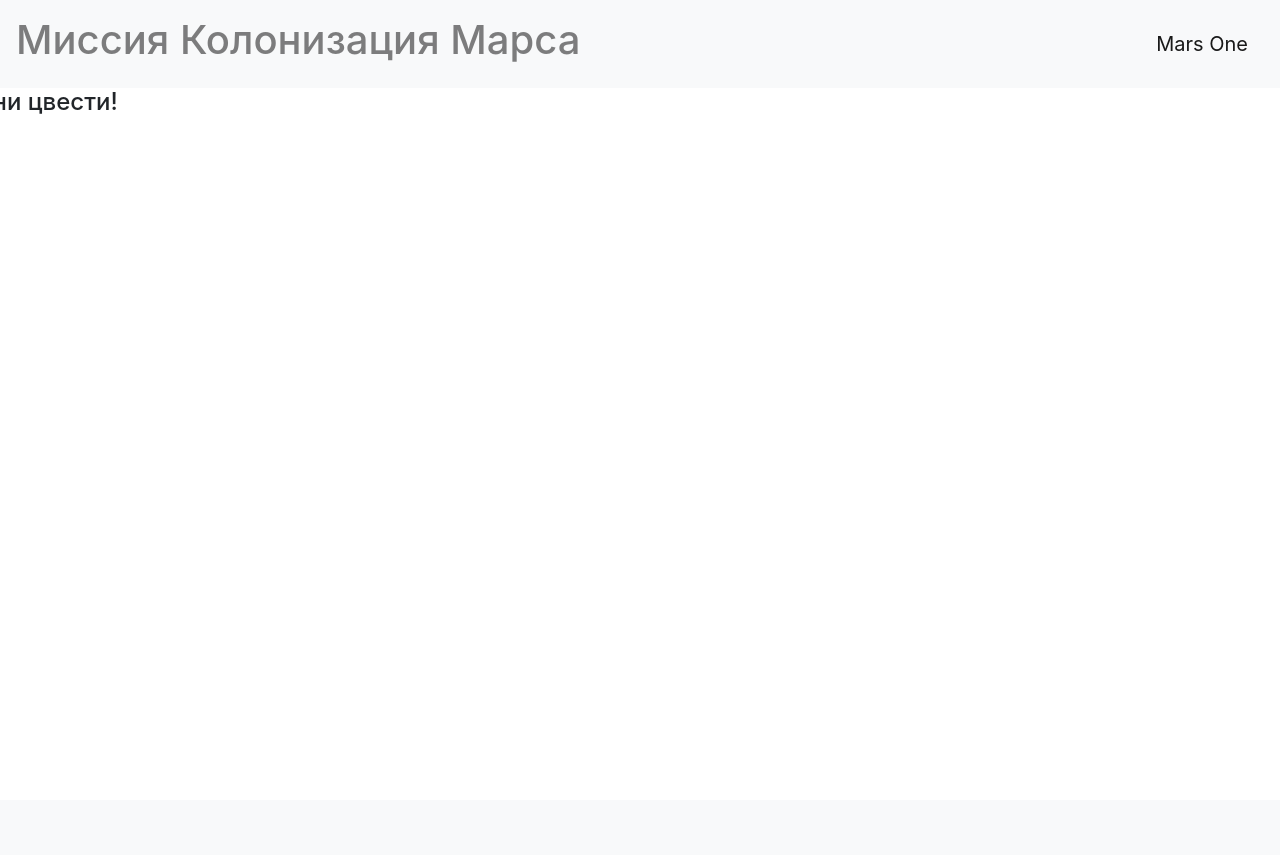
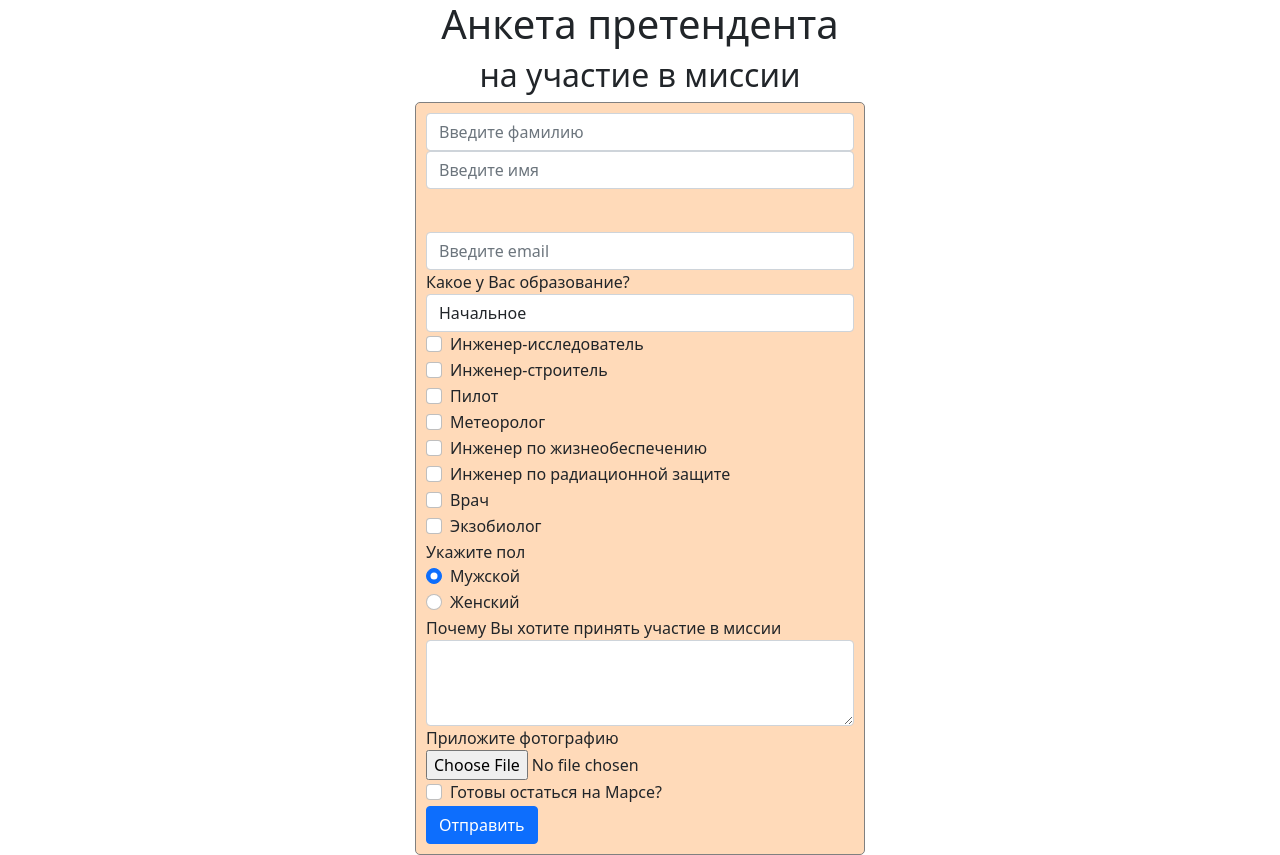
Before and after one commit to IDRERD/mars, a Flask app: page /astronaut_selection in a window 1280 px wide. Before the commit the page ends 114 px from the top, so only its background shows below. Run offline with Flask 3, Linux system fonts and the light colour scheme; some libraries are stand-ins or nearby versions.

Commit message:
Mars astronaut selection page

```diff
--- a/server.py
+++ b/server.py
@@ -45,5 +45,15 @@
         return f.read()
 
 
+@app.route("/astronaut_selection", methods=["POST", "GET"])
+def astronaut_selection():
+    if request.method == "GET":
+        with open("templates/astronaut_selection.html", encoding="utf8") as f:
+            return f.read()
+    elif request.method == "POST":
+        f = request.files
+        return "Ваша заявка успешно оставлена"
+
+
 if __name__ == "__main__":
     app.run(port=8000, host="127.0.0.1")
--- /dev/null
+++ b/static/css/astronaut_selection_style.css
@@ -0,0 +1,15 @@
+h1{
+	text-align: center;
+}
+h2{
+	text-align: center;
+}
+form.login_form{
+	margin-left: auto;
+	margin-right: auto;
+	max-width: 450px;
+	background-color: peachpuff;
+	border: 1px solid gray;
+	border-radius: 5px;
+	padding: 10px;
+}
--- a/static/css/style.css
+++ b/static/css/style.css
@@ -1,3 +1,4 @@
 h1{
 	color: red;
+	text-align: center;
 }
--- /dev/null
+++ b/templates/astronaut_selection.html
@@ -0,0 +1,87 @@
+<!DOCTYPE HTML>
+<!DOCTYPE html>
+<html>
+<head>
+	<meta charset="utf-8">
+	<meta name="viewport" content="width=device-width, initial-scale=1, shrink-to-fit=no">
+                    <link rel="stylesheet"
+                    href="https://cdn.jsdelivr.net/npm/bootstrap@5.0.0-beta1/dist/css/bootstrap.min.css"
+                    integrity="sha384-giJF6kkoqNQ00vy+HMDP7azOuL0xtbfIcaT9wjKHr8RbDVddVHyTfAAsrekwKmP1"
+                    crossorigin="anonymous">
+                    <link rel="stylesheet" type="text/css" href="../static/css/astronaut_selection_style.css">
+	<title>Отбор астронавтов</title>
+</head>
+<body>
+	<h1>Анкета претендента</h1>
+	<h2>на участие в миссии</h2>
+	<form class="login_form" method="post">
+		<input type="text" class="form-control" id="last_name" placeholder="Введите фамилию" name="last_name">
+		<input type="text" name="name" class="form-control" id="name", placeholder="Введите имя">
+		<input type="email" name="email" id="email" class="form-control" placeholder="Введите email" style="margin-top: 10%;">
+		<div class="form-group">
+			<label for="educationLevel">Какое у Вас образование?</label>
+			<select class="form-control" id="educationLevel" name="educaton">
+				<option>Начальное</option>
+				<option>Среднее</option>
+				<option>Высшее</option>
+			</select>
+		</div>
+		<div class="form-group form-check">
+			<input type="checkbox" class="form-check-input" id="engineerExplorer" name="engExp">
+			<label class="form-check-label" for="engineerExplorer">Инженер-исследователь</label>
+		</div>
+		<div class="form-group form-check">
+			<input type="checkbox" class="form-check-input" id="engineerBuilder" name="engBld">
+			<label class="form-check-label" for="engineerBuilder">Инженер-строитель</label>
+		</div>
+		<div class="form-group form-check">
+			<input type="checkbox" class="form-check-input" id="pilot" name="pilot">
+			<label class="form-check-label" for="pilot">Пилот</label>
+		</div>
+		<div class="form-group form-check">
+			<input type="checkbox" class="form-check-input" id="meteorologist" name="meteo">
+			<label class="form-check-label" for="meteorologist">Метеоролог</label>
+		</div>
+		<div class="form-group form-check">
+			<input type="checkbox" class="form-check-input" id="lifeSupportEngineer" name="engLife">
+			<label class="form-check-label" for="lifeSupportEngineer">Инженер по жизнеобеспечению</label>
+		</div>
+		<div class="form-group form-check">
+			<input type="checkbox" class="form-check-input" id="radiationDefendEngineer" name="engRad">
+			<label class="form-check-label" for="radiationDefendEngineer">Инженер по радиационной защите</label>
+		</div>
+		<div class="form-group form-check">
+			<input type="checkbox" class="form-check-input" id="doctor" name="doctor">
+			<label class="form-check-label" for="doctor">Врач</label>
+		</div>
+		<div class="form-group form-check">
+			<input type="checkbox" class="form-check-input" id="exobiologist" name="exbio">
+			<label class="form-check-label" for="exobiologist">Экзобиолог</label>
+		</div>
+		<div class="form-group">
+			<label for="form-check">Укажите пол</label>
+			<div class="form-check">
+				<input class="form-check-input" type="radio" name="sex" id="male" value="male" checked>
+				<label class="form-check-label" for="male">Мужской</label>
+			</div>
+			<div class="form-check">
+				<input type="radio" name="sex" value="female" class="form-check-input" id="male">
+				<label class="form-check-label" for="female">Женский</label>
+			</div>
+		</div>
+		<div class="form-group">
+			<label for="about">Почему Вы хотите принять участие в миссии</label>
+			<textarea class="form-control" id="about" rows="3" name="about"></textarea>
+		</div>
+		<div class="form-group">
+			<label for="photo">Приложите фотографию</label>
+			<input type="file" name="file" class="form-control-file" id="photo">
+		</div>
+		<div class="form-group form-check">
+			<input type="checkbox" name="accept" class="form-check-input" id="stayOnMars">
+			<label class="form-check-label" for="stayOnMars">Готовы остаться на Марсе?</label>
+		</div>
+		<button type="submit" class="btn btn-primary">Отправить</button>
+	</form>
+</body>
+</html>
```
